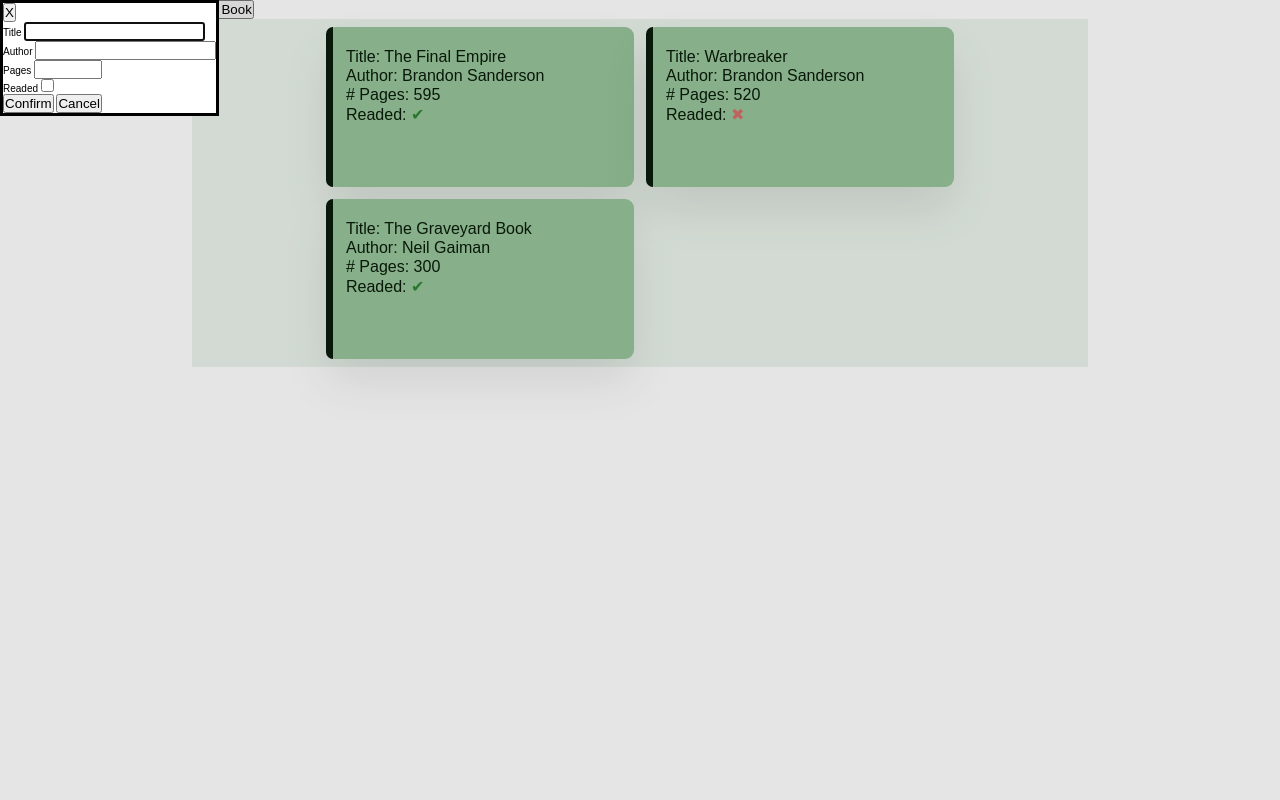
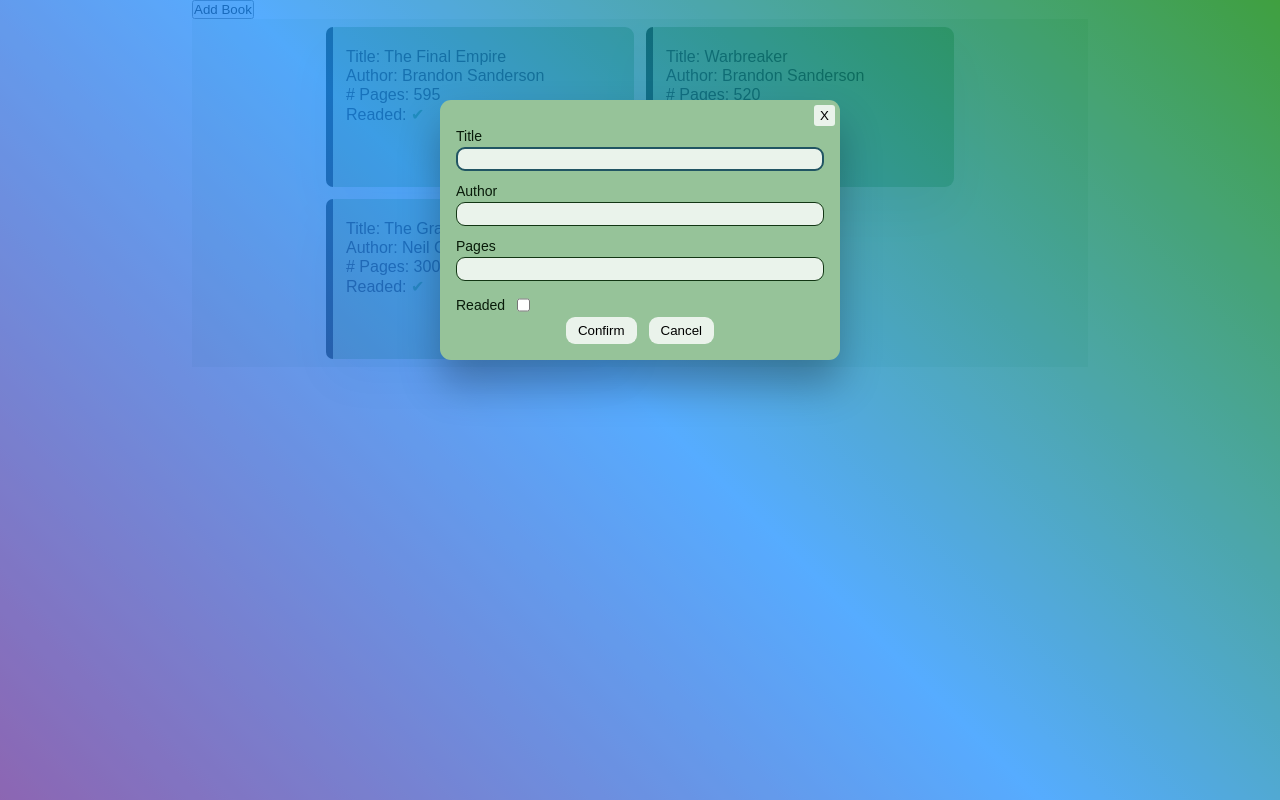
Before and after one commit to AndresAR-92/Library, a plain HTML site: page index.html in a window 1280 px wide. Both pictures are taken after a click on the button "Add Book". Drawn offline with Linux system fonts and the light colour scheme.

Commit message:
Estilos del modal

```diff
--- a/style.css
+++ b/style.css
@@ -76,6 +76,84 @@ main {
   max-width: 70%;
 }
 
+dialog {
+  width: 40rem;
+  margin: 10rem auto;
+  padding: 1.6rem;
+  font-size: 1.4rem;
+  background-color: #96c399;
+  border-radius: 11px;
+  position: relative;
+  border-style: none;
+  color: #091b0a;
+  font-weight: 500;
+  box-shadow: 0 2.4rem 4rem #0000004b;
+}
+
+#closeBtn {
+  position: absolute;
+  top: 5px;
+  right: 5px;
+  padding: 3px 6px;
+  background-color: #eaf3eb;
+  border: none;
+  border-radius: 3px;
+}
+
+button {
+  cursor: pointer;
+}
+
+form > div {
+  display: flex;
+  justify-content: center;
+  gap: 1.2rem;
+}
+
+#confirmBtn,
+#cancelBtn {
+  padding: 6px 12px;
+  border-radius: 9px;
+  border: none;
+  background-color: #eaf3eb;
+}
+
+input {
+  height: 2.4rem;
+  border-radius: 9px;
+  border-style: none;
+  border: 1px solid #123614;
+  background-color: #eaf3eb;
+}
+
+input:focus {
+  outline: none;
+  border: 2px solid #215563;
+}
+
+.book-form {
+  list-style: none;
+  margin-top: 0.8rem;
+}
+
+.form-el {
+  display: flex;
+  flex-direction: column;
+  margin-top: 1.2rem;
+  gap: 3px;
+}
+
+.el-4 {
+  flex-direction: row;
+  gap: 1.2rem;
+  align-items: center;
+}
+
+::backdrop {
+  background-image: linear-gradient(45deg, rebeccapurple, dodgerblue, green);
+  opacity: 0.75;
+}
+
 .library {
   padding: 8px;
   background-color: #eaf3eb;
```
